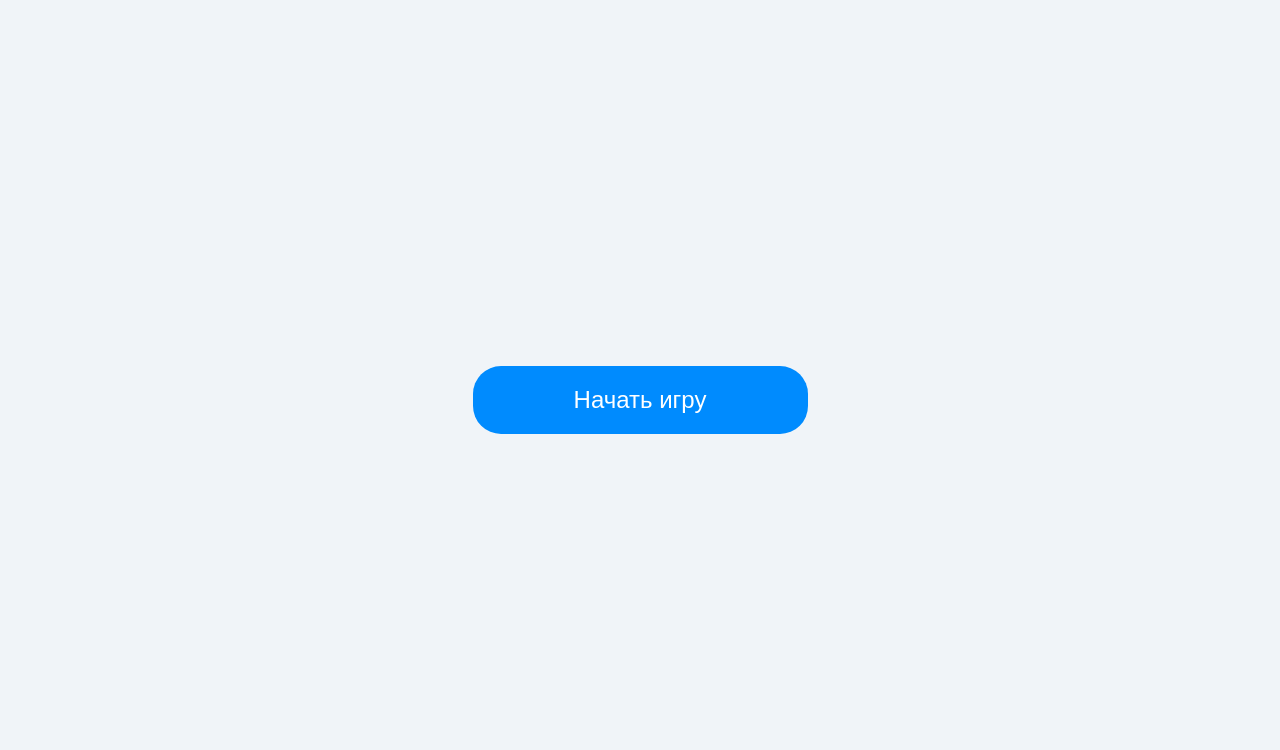
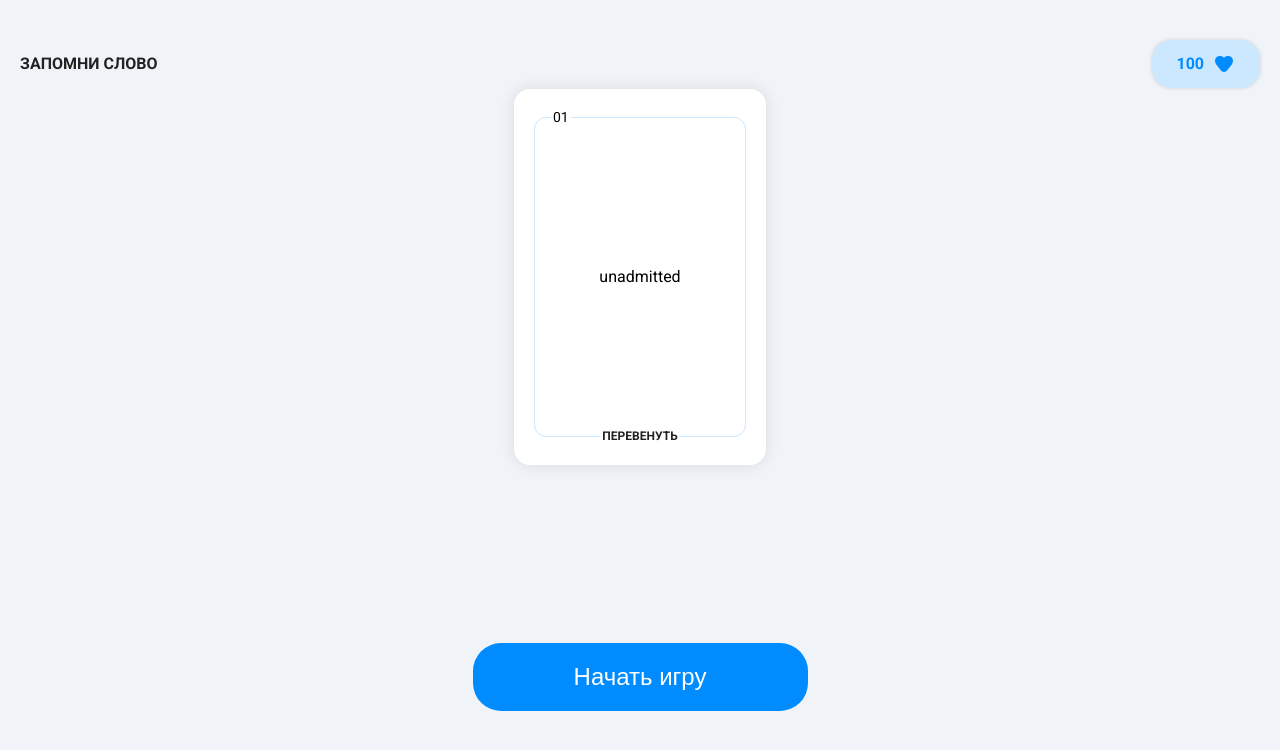
Before and after one commit to GeorgeTheScripter/cards, a Vue app: page / in a window 1280 px wide. Shown: the top 750 px of the page. Built offline with nearby package versions, Linux system fonts and the light colour scheme.

Commit message:
3-events

```diff
--- a/src/App.vue
+++ b/src/App.vue
@@ -1,9 +1,18 @@
 <script setup>
 import Button from "./components/Button.vue";
+import Card from "./components/Card.vue";
+import Header from "./components/Header.vue";
 </script>
 
 <template>
   <main class="card-field">
+    <Header />
+    <Card
+      :cardNumber="'01'"
+      :word="'unadmitted'"
+      :translate="'не допущенный'"
+    />
+
     <Button>Начать игру</Button>
   </main>
 </template>
--- /dev/null
+++ b/src/components/Card.vue
@@ -0,0 +1,122 @@
+<script setup>
+import { computed } from "vue";
+import WrongIcon from "./icons/WrongIcon.vue";
+import CorrectIcon from "./icons/CorrectIcon.vue";
+
+const props = defineProps({
+  cardNumber: String,
+  word: String,
+  translate: String,
+  isFlipped: Boolean,
+});
+
+const emit = defineEmits(["flip", "changeStatus"]);
+
+const cardWord = computed(() => {
+  return props.isFlipped ? props.translate : props.word;
+});
+
+const flipCard = () => {
+  emit("flip");
+};
+
+const statusChange = (status) => {
+  emit("changeStatus", status);
+};
+</script>
+
+<template>
+  <div class="card">
+    <div class="card__container">
+      <p class="card__number">{{ cardNumber }}</p>
+      <p class="card__word">{{ cardWord }}</p>
+      <p class="card__action" @click="flipCard">ПЕРЕВЕНУТЬ</p>
+
+      <div v-if="isFlipped" class="card__buttons">
+        <button class="card__button" @click="statusChange('wrong')">
+          <WrongIcon />
+        </button>
+        <button class="card__button" @click="statusChange('correct')">
+          <CorrectIcon />
+        </button>
+      </div>
+    </div>
+  </div>
+</template>
+
+<style scoped>
+.card {
+  border-radius: 16px;
+  box-shadow: 0px 0px 16px 0px rgba(0, 0, 0, 0.1);
+  padding: 28px 20px;
+  background: var(--color-bg-card);
+}
+
+.card:hover {
+  box-shadow: 10px 10px 10px 0px rgba(0, 0, 0, 0.05);
+  transform: scale(1.01) rotate(-0.3deg);
+}
+
+.card__container {
+  border: 1px solid var(--color-bg-accent-light);
+  border-radius: 12px;
+  width: 212px;
+  height: 320px;
+  position: relative;
+  display: flex;
+  justify-content: center;
+  align-items: center;
+}
+
+.card__number {
+  position: absolute;
+  top: -8px;
+  left: 16px;
+  background: var(--color-bg-card);
+  font-weight: 400;
+  font-size: 14px;
+  line-height: 100%;
+  letter-spacing: 0%;
+  text-align: center;
+  padding: 0 2px;
+}
+
+.card__action {
+  position: absolute;
+  bottom: -9px;
+  left: 50%;
+  transform: translateX(-50%);
+  font-weight: 700;
+  font-size: 12px;
+  line-height: 18px;
+  letter-spacing: 12%;
+  background: var(--color-bg-card);
+  padding: 0 2px;
+  cursor: pointer;
+}
+
+.card__action {
+  font-family: Roboto;
+  font-weight: 700;
+  font-style: Bold;
+  font-size: 12px;
+  line-height: 18px;
+  letter-spacing: 12%;
+  color: var(--color-text-secondary);
+}
+
+.card__buttons {
+  position: absolute;
+  background-color: var(--color-bg-card);
+  display: flex;
+  gap: 32px;
+  padding: 0 8px;
+  bottom: -14px;
+}
+
+.card__button {
+  border: none;
+  background-color: transparent;
+  cursor: pointer;
+}
+</style>
--- /dev/null
+++ b/src/components/Header.vue
@@ -0,0 +1,40 @@
+<script setup>
+import Score from "./Score.vue";
+</script>
+
+<template>
+  <header class="header">
+    <div class="container">
+      <div class="header__inner">
+        <a href="#" class="header__logo">ЗАПОМНИ СЛОВО</a>
+
+        <Score :score="100" />
+      </div>
+    </div>
+  </header>
+</template>
+
+<style scoped>
+.header {
+  padding: 40px 20px;
+  position: absolute;
+  top: 0;
+  width: 100%;
+  margin: 0 auto;
+}
+
+.header__logo {
+  color: var(--color-text-secondary);
+  font-weight: 700;
+  font-style: Bold;
+  font-size: 16px;
+  line-height: 24px;
+  letter-spacing: 12%;
+}
+
+.header__inner {
+  display: flex;
+  justify-content: space-between;
+  align-items: center;
+}
+</style>
--- /dev/null
+++ b/src/components/Score.vue
@@ -0,0 +1,43 @@
+<script setup>
+import HeartIcon from "./icons/HeartIcon.vue";
+
+const props = defineProps({
+  score: Number,
+});
+</script>
+
+<template>
+  <div class="score">
+    <p class="score__count">{{ props.score }}</p>
+
+    <HeartIcon />
+  </div>
+</template>
+
+<style scoped>
+.score {
+  padding: 12px 24px;
+  gap: 8px;
+  display: flex;
+  align-items: center;
+  background-color: var(--color-bg-accent-light);
+  border-radius: 20px;
+  cursor: pointer;
+
+  box-shadow: 0px 0px 4px 0px rgba(0, 0, 0, 0.15);
+}
+
+.score:hover {
+  box-shadow: 0px 0px 8px 0px rgba(0, 0, 0, 0.15);
+}
+
+.score__count {
+  font-family: Roboto;
+  font-weight: 700;
+  font-size: 16px;
+  line-height: 24px;
+  letter-spacing: 0%;
+  text-align: center;
+  color: var(--color-bg-accent);
+}
+</style>
--- /dev/null
+++ b/src/components/icons/CorrectIcon.vue
@@ -0,0 +1,18 @@
+<template>
+  <svg
+    width="24"
+    height="24"
+    viewBox="0 0 24 24"
+    fill="none"
+    xmlns="http://www.w3.org/2000/svg"
+  >
+    <path
+      fill-rule="evenodd"
+      clip-rule="evenodd"
+      d="M12.4693 15.308L12.2543 15.689H11.4143L11.1613 15.353C11.1463 15.33 9.6593 13.108 7.7373 11.892L7.1023 11.492L7.9043 10.224L8.5373 10.624C9.92231 11.499 11.0723 12.777 11.7503 13.63C12.8153 12.025 15.3093 8.682 19.1343 5.971C17.3473 3.709 14.5863 2.25 11.4873 2.25C6.1113 2.25 1.7373 6.624 1.7373 12C1.7373 17.376 6.1113 21.75 11.4873 21.75C16.8633 21.75 21.2373 17.376 21.2373 12C21.2373 10.263 20.7753 8.635 19.9763 7.221C15.1433 10.667 12.4983 15.257 12.4693 15.308Z"
+      fill="#09BB00"
+    />
+  </svg>
+</template>
+
+<script setup></script>
--- /dev/null
+++ b/src/components/icons/HeartIcon.vue
@@ -0,0 +1,15 @@
+<template>
+  <svg
+    width="24"
+    height="24"
+    viewBox="0 0 24 24"
+    xmlns="http://www.w3.org/2000/svg"
+  >
+    <path
+      d="M15.4709 4.0535C14.1978 4.22856 12.9226 4.8312 12 5.80891C11.0774 4.8312 9.8022 4.22856 8.52915 4.0535C6.91335 3.83131 5.1499 4.28425 4.05884 5.73088C2.64706 7.60276 2.64705 10.254 4.05884 12.1258L8.75286 18.3496C10.4125 20.5501 13.5875 20.5501 15.2471 18.3496L19.9412 12.1258C21.3529 10.254 21.3529 7.60276 19.9412 5.73088C18.8501 4.28425 17.0867 3.83131 15.4709 4.0535Z"
+      fill="#008BFE"
+    />
+  </svg>
+</template>
+
+<script setup></script>
--- /dev/null
+++ b/src/components/icons/WrongIcon.vue
@@ -0,0 +1,18 @@
+<template>
+  <svg
+    width="24"
+    height="24"
+    viewBox="0 0 24 24"
+    fill="none"
+    xmlns="http://www.w3.org/2000/svg"
+  >
+    <path
+      fill-rule="evenodd"
+      clip-rule="evenodd"
+      d="M15.461 14.389L14.4 15.45L11.999 13.051L9.599 15.447L8.539 14.386L10.938 11.991L8.539 9.593L9.6 8.532L12 10.931L14.401 8.534L15.461 9.596L13.061 11.991L15.461 14.389ZM12 2.25C6.624 2.25 2.25 6.624 2.25 12C2.25 17.376 6.624 21.75 12 21.75C17.376 21.75 21.75 17.376 21.75 12C21.75 6.624 17.376 2.25 12 2.25Z"
+      fill="#D00303"
+    />
+  </svg>
+</template>
+
+<script setup></script>
--- a/src/style.css
+++ b/src/style.css
@@ -2,6 +2,7 @@
 
 :root {
   --color-bg-primary: #f0f4f8;
+  --color-bg-card: #fff;
   --color-bg-accent: #008bfe;
   --color-bg-accent-hover: #0070cc;
   --color-bg-accent-light: #cce8ff;
@@ -17,6 +18,7 @@
   padding: 0;
   margin: 0;
   transition: all 0.2s ease-in-out;
+  text-decoration: none;
 }
 
 body {
@@ -29,3 +31,8 @@ body {
   -moz-osx-font-smoothing: grayscale;
   background: var(--color-bg-primary);
 }
+
+.container {
+  max-width: 1312px;
+  margin: 0 auto;
+}
```
